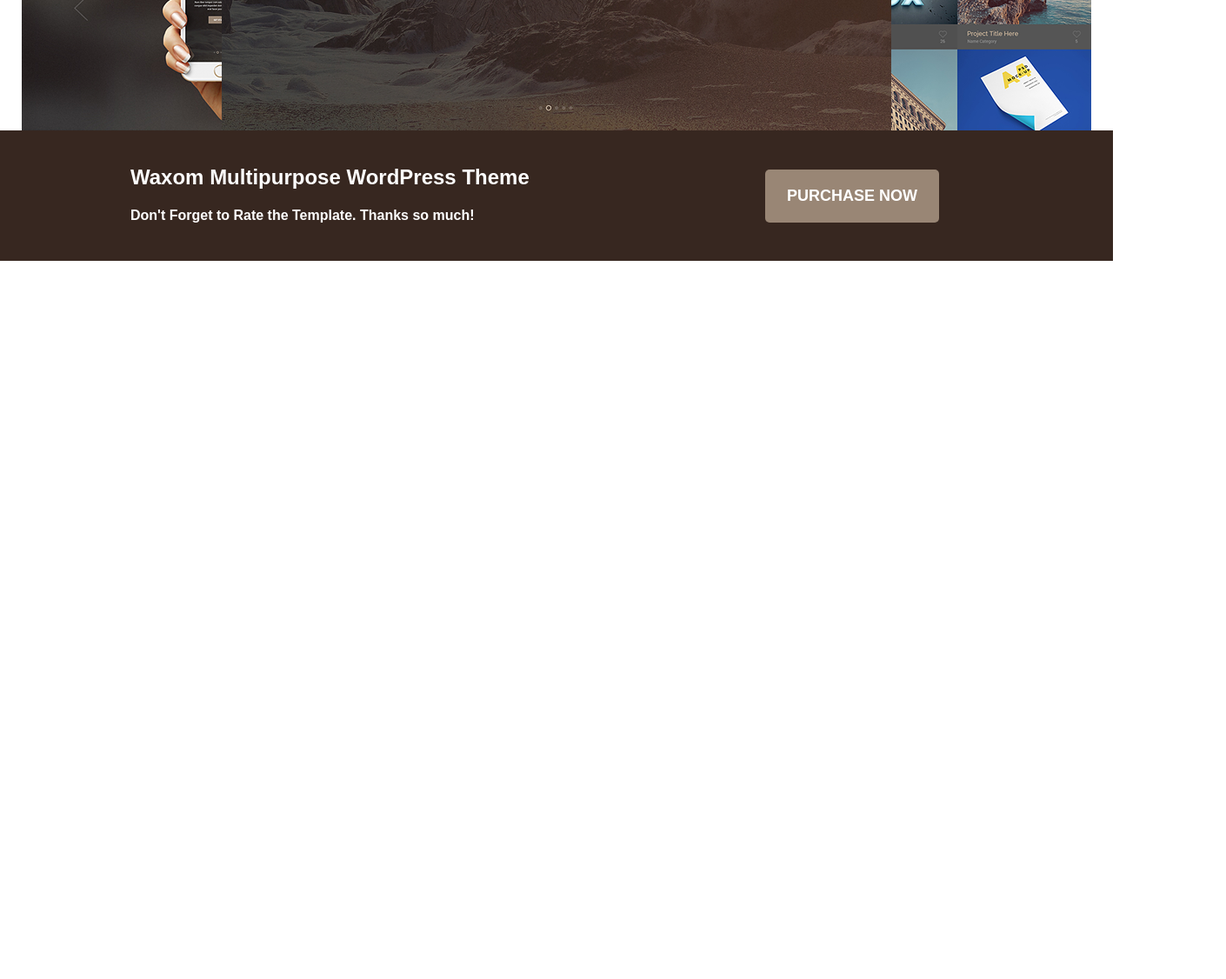
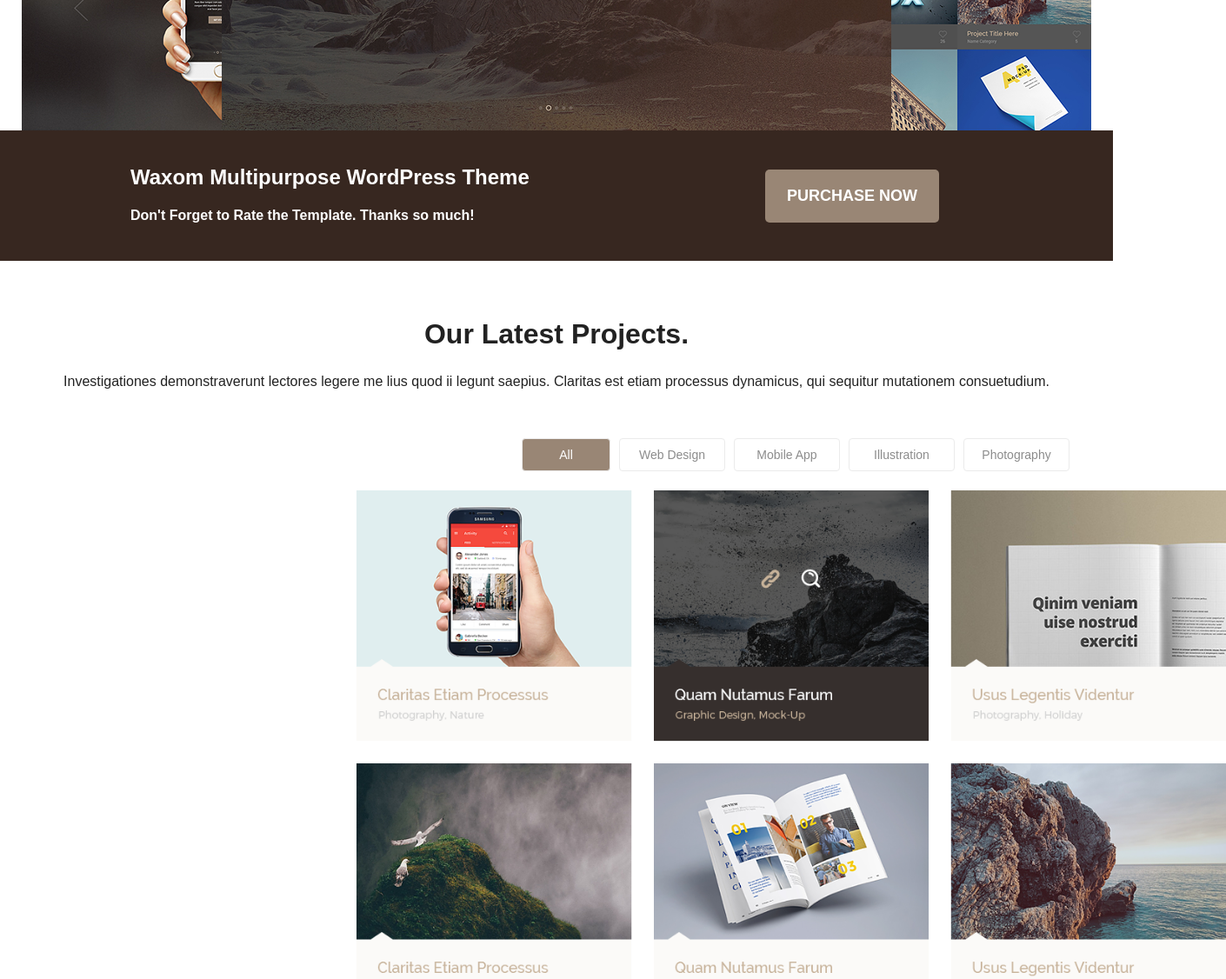
Before and after one commit to Strukov20/Waxom, a plain HTML site: page index.html in a window 1280 px wide. Shown: the part 1674-2800 px from the top of the page at 87% size, 1410 px wide, since content can reach past the window. Before the commit the page ends 1974 px from the top, so only its background shows below. Drawn offline with Linux system fonts and the light colour scheme.

Commit message:
2
sacond commit

```diff
--- a/index.html
+++ b/index.html
@@ -4,6 +4,7 @@
 	<meta charset="UTF-8">
 	<title>Waxom</title>
 	<link rel="stylesheet" href="style.css">
+	<meta name="viewport" content="width=device-width">
 </head>
 <body>
 	<header class="sticky">
@@ -75,7 +76,39 @@
 		<h2>Waxom Multipurpose WordPress Theme</h2>
 		<h4>Don't Forget to Rate the Template. Thanks so much!</h4>
 		</div>
-			<a class="button2" href="https://www.youtube.com/watch?v=6l3ZSOQKE5g">PURCHASE NOW</a>
+			<a class="button2" href="#">PURCHASE NOW</a>
 	</section>
-</body>
+
+	<section>
+		<div class="our-s">
+			<h2 class="our">Our Latest Projects.</h2>
+			<p class="our-p">Investigationes demonstraverunt lectores legere me lius quod ii legunt saepius. Claritas est etiam processus dynamicus, qui sequitur mutationem consuetudium.</p>
+		</div>
+
+		<div class="all-button">
+		<a class="button4" href="#">All</a>
+		<a class="button3" href="#">Web Design</a>
+		<a class="button3" href="#">Mobile App</a>
+		<a class="button3" href="#">Illustration</a>
+		<a class="button3" href="#">Photography</a>
+		</div>
+		<img class="photo6" src="img/Photography,-Holiday1.png" alt="photo6">
+		<a class="button5" href="#">load more</a>
+		</section>
+
+		<section class="videoplay">
+
+			<div class="video">
+				<h2>Waxom Video Presentation</h2>
+				<p>Investigationes demonstraverunt lectores legere<br>
+				me lius quod ii legunt saepius, qui sequitur mutationem consuetudium.</p>
+				<p class="timer">03:26</p>
+
+
+
+			</div>
+
+		</section>
+
+	</body>
 </html>
--- a/style.css
+++ b/style.css
@@ -3,6 +3,8 @@ body {
 	padding: 0;
 	margin: 0;
 	color: #222222;
+	width: 100%;
+	max-width: 1920px;
 }
 
 .clearfix:after {
@@ -35,6 +37,7 @@ header {
 .logo {
 	padding-top: 40px;
 	padding-left: 370px;
+	max-width:100%
 }
 
 #main-nav-wrap, .main-navigation {
@@ -174,6 +177,7 @@ h3 {
 	text-align: center;
 	margin-top: 220px;
 
+
 }
 
 /* first section*/
@@ -181,12 +185,16 @@ h3 {
 .slogan_item {
 	margin-bottom: 60px;
 
+
 }
 
 .slogan {
-	width: 280px;
+	max-width: 280px;
+	width: 100%;
 	float: left;
 	text-align: center;
+
+
 }
 
 .slogan h2 {
@@ -231,6 +239,7 @@ h3 {
       top: 0;
       left: 0;
       width: 100%;
+
 }
 
 .realization {
@@ -244,6 +253,9 @@ h3 {
 	margin-top:;
 	margin: 70px auto 0px;
 	text-align: center;
+	max-width: 1230px;
+	width: 100%;
+
 }
 
 .a123124{
@@ -254,6 +266,8 @@ h3 {
       top: 0;
       left: 0;
       width: 100%;
+
+
 }
 
 .section4 {
@@ -261,6 +275,8 @@ h3 {
 	margin-left: 150px;
 	color:white;
 	float:left;
+
+
 }
 
 
@@ -279,4 +295,125 @@ h3 {
 	font-size: 18px;
 	float: 	right;
 
+
 }
+
+.our-s {
+	max-width: 1920px;
+	width: 100%;
+	padding-top: 40px;
+	text-align: center;
+}
+
+.our {
+	text-align: center;
+	font-size: 32px;
+}
+
+.our-p {
+	text-align: center;
+	font-size: 16px;
+}
+
+.all-button {
+	max-width: 1920px;
+	width: 100%;
+	padding-top: 40px;
+	padding-bottom: 60px;
+	padding-left: 590px;
+
+}
+
+.button3 {
+	max-width: 120px;
+	width: 100%;
+	float: left;
+	text-align: center;
+	text-decoration: none;
+	font-size: 14px;
+	background: #ffffff;
+	color: #8c8c8c;
+	display: block;
+	margin-left: 10px;
+	padding: 10px 0;
+	border-radius:4px;
+
+	border: 1px solid #ebebeb;
+
+
+}
+
+.button4 {
+	max-width: 100px;
+	width: 100%;
+	float: left;
+	text-align: center;
+	text-decoration: none;
+	font-size: 14px;
+	background: #998675;
+	color: #ffffff;
+	display: block;
+	margin-left: 10px;
+	padding: 10px 0;
+	border-radius:4px;
+
+	border: 1px solid #ebebeb;
+
+
+}
+
+.photo6{
+	max-width: 1000px;
+	width: 100%;
+	padding-left: 410px;
+
+}
+
+.button5 {
+	background: #998675;
+	color: white;
+	border-radius:5px;
+	display: block;
+	width:200px;
+	padding: 18px 0;
+	margin: 0 auto;
+	text-decoration:none;
+	text-align: center;
+	text-transform: uppercase;
+	font-weight: bold;
+	font-size: 16px;
+	margin-top: 50px;
+	margin-bottom: 80px;
+
+}
+
+
+.videoplay {
+	background: url(img/icon-play.png) ;
+	height: 704px;
+	max-width: 1842px;
+	width: 100%;
+	text-align: center;
+}
+
+.video {
+	text-align: center;
+	color: #ededed;
+	padding-top: 350px;
+	font-size: 22px;
+}
+
+.timer {
+ padding-top: 50px;
+ color: #c2ad95;
+
+}
+
+
+
+@media screen and (max-width: 1920px) {
+
+	body {
+		width: 100%;
+	}
+}
```
Also changed, not shown: img/Photography,-Holiday1.png (added), img/iPhone-in-hand1.png (added), img/photo1.png (added), 1 other file.
